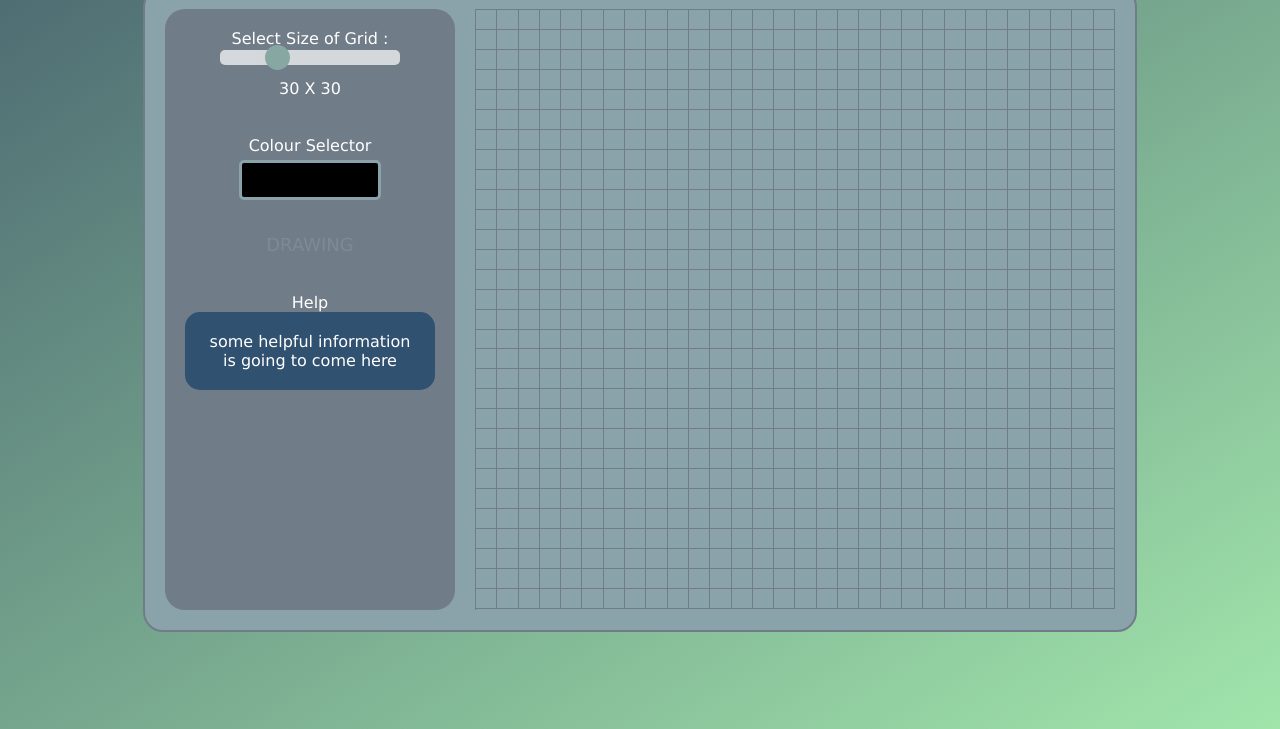
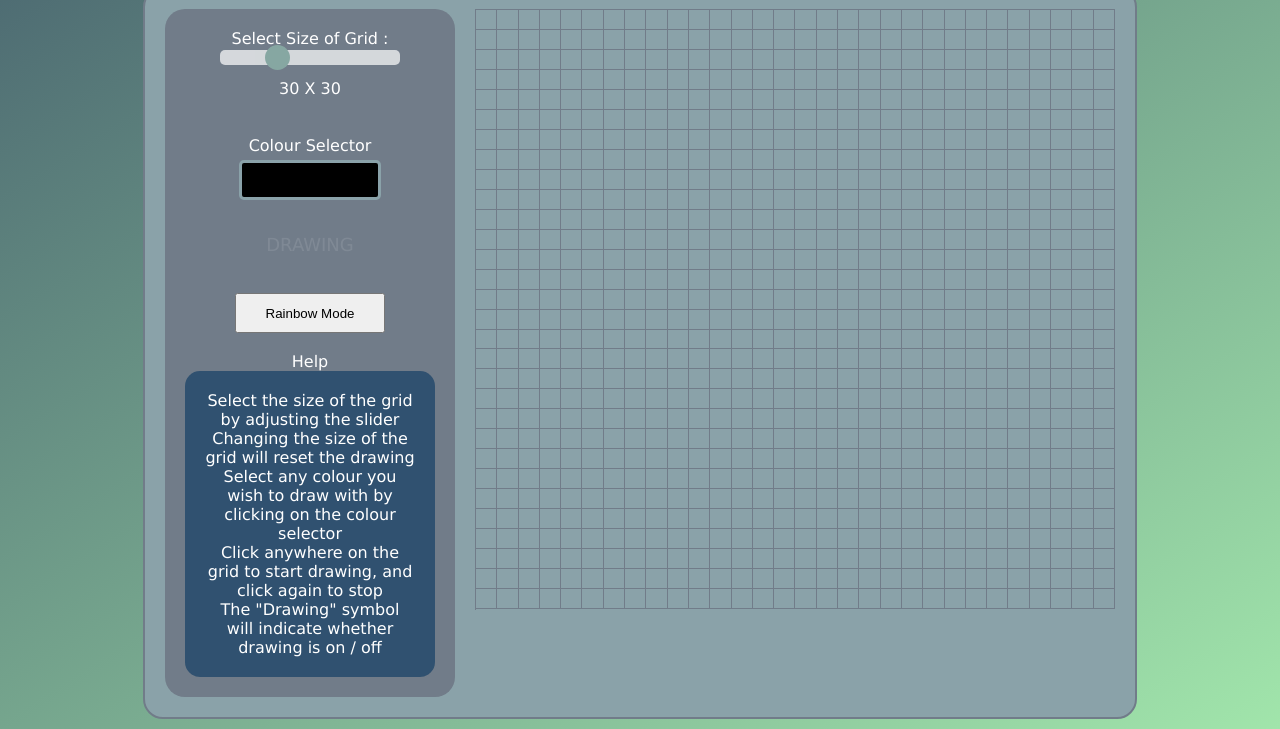
Before and after one commit to SariethaCoding/EtchSketch, a plain HTML site: page index.html in a window 1280 px wide. Both pictures are taken after a click on the element "Help". Shown: the part 87-816 px from the top of the page. Drawn offline with Linux system fonts and the light colour scheme.

Commit message:
Added button for rainbow mode

```diff
--- a/index.html
+++ b/index.html
@@ -27,12 +27,19 @@
             <div id="textInfo"></div>
             <br>
             <div id="drawing">DRAWING</div>
+            <br><br>
+
+            <input type="button" id="rainbowButton" value="Rainbow Mode" onclick="makeItRainbow()">
 
             <br><br>
-            <div class="helpinfo" onclick="helpPopUp()">
-                Help
+            <div onclick="helpPopUp()">
+                <span class="helpinfo">Help</span>
                 <span class="popUpText" id="helpPop">
-                    some helpful information is going to come here
+                    Select the size of the grid by adjusting the slider<br>
+                    Changing the size of the grid will reset the drawing<br>
+                    Select any colour you wish to draw with by clicking on the colour selector<br>
+                    Click anywhere on the grid to start drawing, and click again to stop<br>
+                    The "Drawing" symbol will indicate whether drawing is on / off<br>
                 </span>
             </div>
         </div>
```
